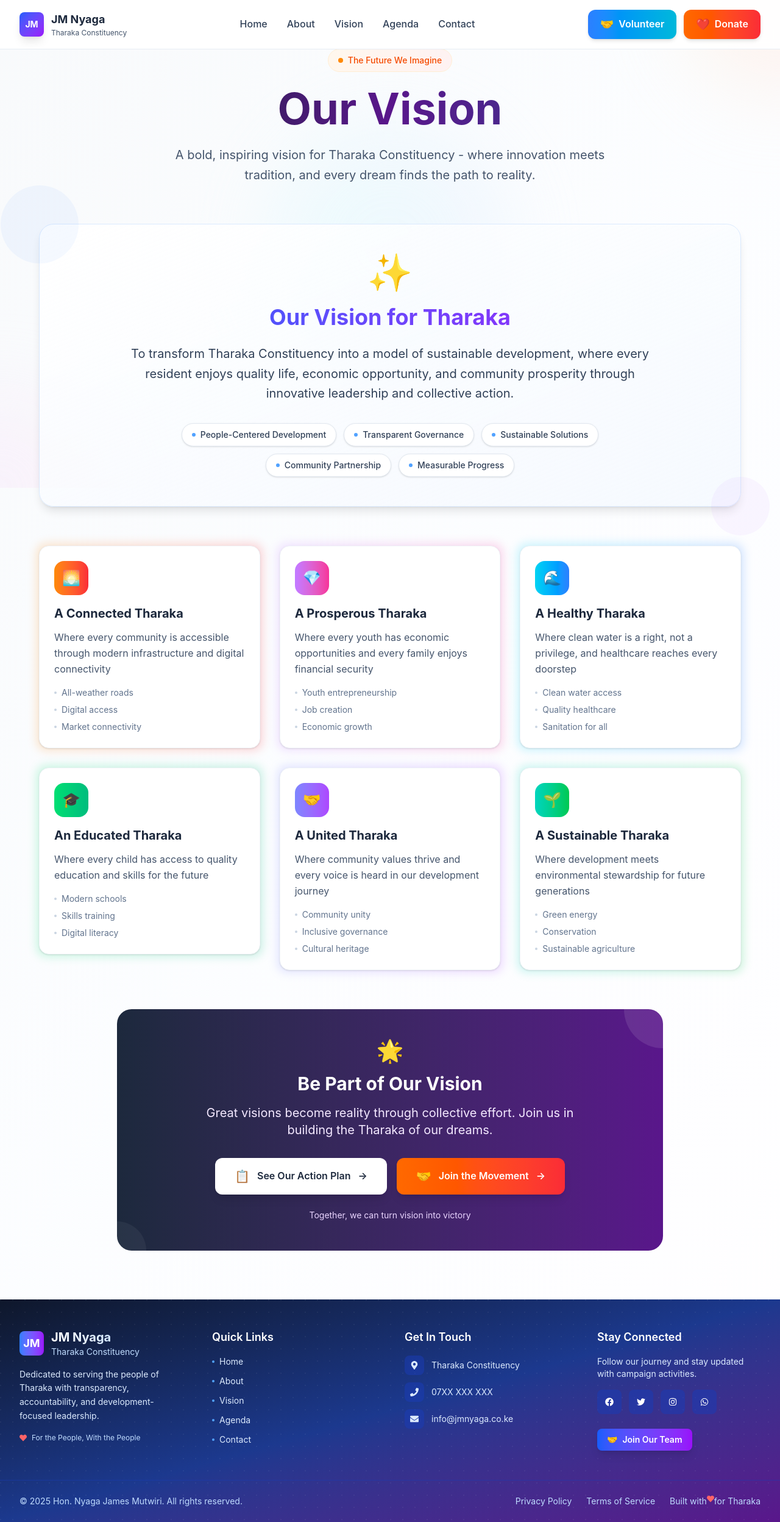
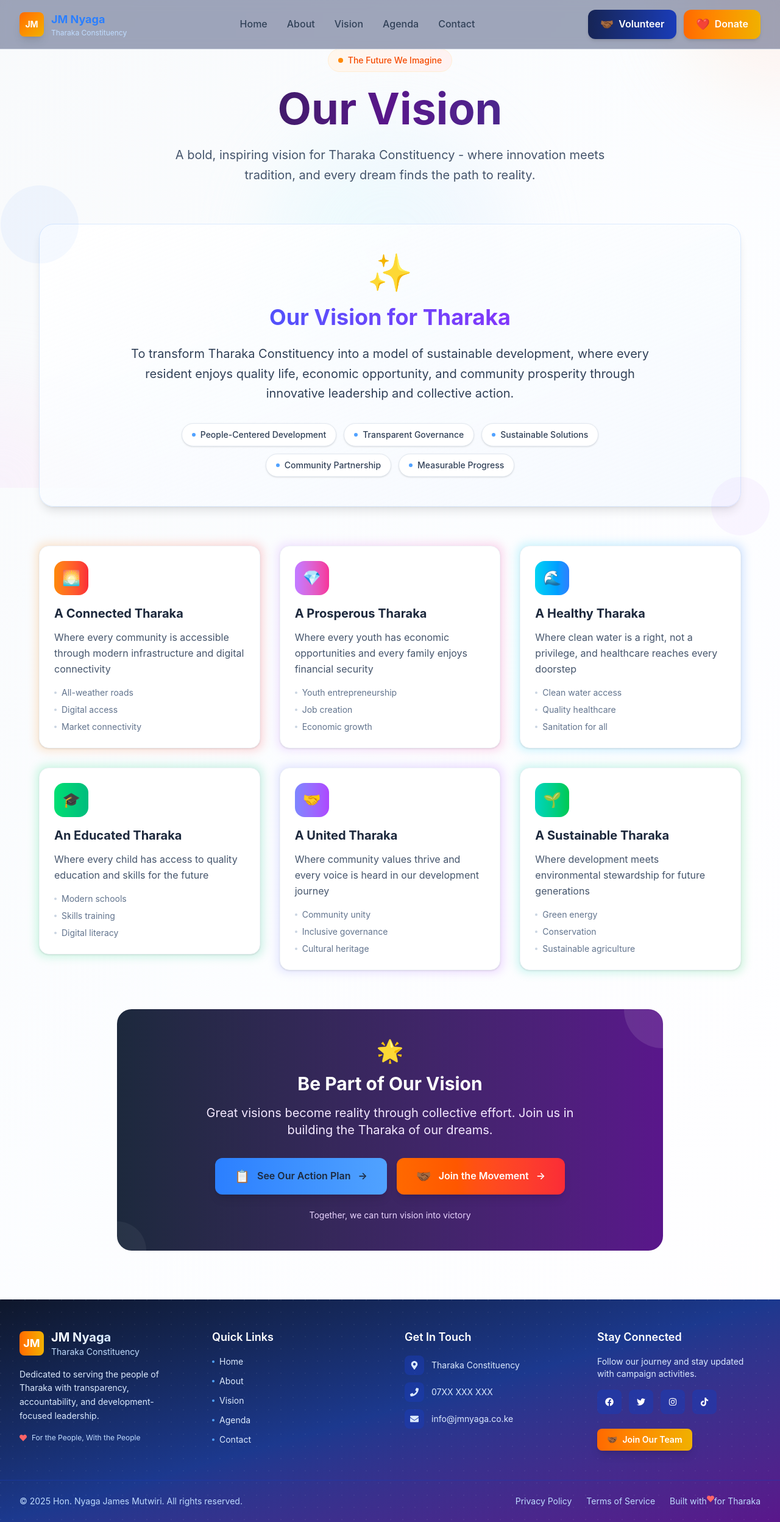
Before and after one commit to jane-spothub/nyaga-campaign, a Next.js app: page /vision in a window 1280 px wide. Shown: the whole page at 61% size. Built offline with nearby package versions, Linux system fonts and the light colour scheme.

Commit message:
latest updates

```diff
--- a/src/app/agenda/page.tsx
+++ b/src/app/agenda/page.tsx
@@ -276,7 +276,7 @@ export default function AgendaSection() {
                                     <div className="flex flex-col sm:flex-row gap-4 justify-center items-center">
                                         <Link
                                             href="/volunteer"
-                                            className="group inline-flex items-center justify-center gap-3 px-8 py-4 bg-white text-slate-800 rounded-xl font-semibold hover:bg-slate-100 transition-all duration-300 transform hover:scale-105 shadow-lg hover:shadow-xl min-w-[200px]"
+                                            className="group inline-flex items-center justify-center gap-3 px-8 py-4 bg-gradient-to-r from-orange-500 to-yellow-500 text-white rounded-xl font-semibold hover:bg-slate-100 transition-all duration-300 transform hover:scale-105 shadow-lg hover:shadow-xl min-w-[200px]"
                                         >
                                             <span className="text-xl">🤝</span>
                                             Become a Volunteer
@@ -285,7 +285,7 @@ export default function AgendaSection() {
 
                                         <Link
                                             href="/donate"
-                                            className="group inline-flex items-center justify-center gap-3 px-8 py-4 bg-gradient-to-r from-emerald-500 to-green-600 text-white rounded-xl font-semibold hover:from-emerald-600 hover:to-green-700 transition-all duration-300 transform hover:scale-105 shadow-lg hover:shadow-xl min-w-[200px]"
+                                            className="group inline-flex items-center justify-center gap-3 px-8 py-4 bg-gradient-to-r from-green-500 to-green-800 text-white rounded-xl font-semibold hover:from-emerald-600 hover:to-green-700 transition-all duration-300 transform hover:scale-105 shadow-lg hover:shadow-xl min-w-[200px]"
                                         >
                                             <span className="text-xl">❤️</span>
                                             Support Our Agenda
--- a/src/app/vision/page.tsx
+++ b/src/app/vision/page.tsx
@@ -162,7 +162,7 @@ export default function VisionSection() {
                                     <div className="flex flex-col sm:flex-row gap-4 justify-center items-center">
                                         <Link
                                             href="/agenda"
-                                            className="group inline-flex items-center justify-center gap-3 px-8 py-4 bg-white text-slate-800 rounded-xl font-semibold hover:bg-slate-100 transition-all duration-300 transform hover:scale-105 shadow-lg hover:shadow-xl min-w-[200px]"
+                                            className="group inline-flex items-center justify-center gap-3 px-8 py-4 bg-gradient-to-r from-blue-500 to-blue-400 text-slate-800 rounded-xl font-semibold hover:bg-slate-100 transition-all duration-300 transform hover:scale-105 shadow-lg hover:shadow-xl min-w-[200px]"
                                         >
                                             <span className="text-xl">📋</span>
                                             See Our Action Plan
@@ -173,7 +173,7 @@ export default function VisionSection() {
                                             href="/volunteer"
                                             className="group inline-flex items-center justify-center gap-3 px-8 py-4 bg-gradient-to-r from-orange-500 to-red-500 text-white rounded-xl font-semibold hover:from-orange-600 hover:to-red-600 transition-all duration-300 transform hover:scale-105 shadow-lg hover:shadow-xl min-w-[200px]"
                                         >
-                                            <span className="text-xl">🤝</span>
+                                            <span className="text-xl">🤝🏾</span>
                                             Join the Movement
                                             <span className="group-hover:translate-x-1 transition-transform">→</span>
                                         </Link>
--- a/src/components/Footer.tsx
+++ b/src/components/Footer.tsx
@@ -2,7 +2,7 @@
 "use client";
 
 import Link from "next/link";
-import { FaPhone, FaEnvelope, FaMapMarkerAlt, FaFacebook, FaTwitter, FaInstagram, FaWhatsapp, FaHeart } from 'react-icons/fa';
+import { FaPhone, FaEnvelope, FaMapMarkerAlt, FaFacebook, FaTwitter, FaInstagram, FaWhatsapp, FaHeart,FaTiktok } from 'react-icons/fa';
 import "../styles/styles.css"
 export default function Footer() {
     const currentYear = new Date().getFullYear();
@@ -16,10 +16,10 @@ export default function Footer() {
     ];
 
     const socialLinks = [
-        { icon: FaFacebook, href: "#", label: "Facebook" },
-        { icon: FaTwitter, href: "#", label: "Twitter" },
-        { icon: FaInstagram, href: "#", label: "Instagram" },
-        { icon: FaWhatsapp, href: "#", label: "WhatsApp" }
+        { icon: FaFacebook, href: "https://www.facebook.com/share/1SmyCkdLZb/", label: "Facebook" },
+        { icon: FaTwitter, href: "https://x.com/JMNyagake?t=mHQ5WNrIV7FyGVnEcVJeJw&s=09", label: "Twitter" },
+        { icon: FaInstagram, href: "https://www.instagram.com/jm_nyaga_kenya?igsh=MWQ4eWt3ZmplaDl3Yg==", label: "Instagram" },
+        { icon: FaTiktok, href: "https://www.tiktok.com/@jmnyagake?_r=1&_t=ZM-915URVUD16x", label: "WhatsApp" }
     ];
 
     return (
@@ -38,7 +38,7 @@ export default function Footer() {
                     {/* Brand Section */}
                     <div className="lg:col-span-1">
                         <div className="flex items-center gap-3 mb-4">
-                            <div className="w-10 h-10 bg-gradient-to-r from-blue-500 to-purple-600 rounded-lg flex items-center justify-center">
+                            <div className="w-10 h-10 bg-gradient-to-r from-orange-500 to-yellow-500 rounded-lg flex items-center justify-center">
                                 <span className="text-white font-bold text-lg">JM</span>
                             </div>
                             <div>
@@ -131,9 +131,9 @@ export default function Footer() {
                         {/* Call to Action */}
                         <Link
                             href="/volunteer"
-                            className="inline-flex items-center gap-2 px-4 py-2 bg-gradient-to-r from-blue-600 to-purple-600 hover:from-blue-700 hover:to-purple-700 text-white text-sm font-semibold rounded-lg transition-all duration-300 transform hover:scale-105 shadow-lg hover:shadow-xl"
+                            className="inline-flex items-center gap-2 px-4 py-2 bg-gradient-to-r from-orange-500 to-yellow-500 hover:from-blue-700 hover:to-purple-700 text-white text-sm font-semibold rounded-lg transition-all duration-300 transform hover:scale-105 shadow-lg hover:shadow-xl"
                         >
-                            <span>🤝</span>
+                            <span>🤝🏾</span>
                             Join Our Team
                         </Link>
                     </div>
--- a/src/components/Header.tsx
+++ b/src/components/Header.tsx
@@ -40,29 +40,29 @@ export default function Header() {
     ];
 
     const actionItems = [
-        { name: "Volunteer", href: "/volunteer", icon: "🤝", color: "from-blue-500 to-cyan-500" },
-        { name: "Donate", href: "/donate", icon: "❤️", color: "from-orange-500 to-red-500" }
+        { name: "Volunteer", href: "/volunteer", icon: "🤝🏾", color: "from-blue-950 to-blue-800" },
+        { name: "Donate", href: "/donate", icon: "❤️", color: "from-orange-500 to-yellow-500" }
     ];
 
     return (
         <>
             <header className={`fixed w-full top-0 left-0 z-50 transition-all duration-500 ${
                 scrolled
-                    ? 'bg-white/95 backdrop-blur-md shadow-lg border-b border-slate-200'
-                    : 'bg-white/90 backdrop-blur-sm border-b border-slate-200/80'
+                    ? 'bg-white backdrop-blur-md shadow-lg border-b border-slate-200'
+                    : 'bg-blue-950/40 backdrop-blur-sm border-b border-slate-200/80'
             }`}>
                 <div className="container mx-auto px-4 sm:px-6 lg:px-8">
                     <div className="flex justify-between items-center py-4">
                         {/* Logo */}
                         <Link href="/" className="flex items-center space-x-3 group">
-                            <div className="w-10 h-10 bg-gradient-to-br from-blue-600 to-purple-600 rounded-lg flex items-center justify-center shadow-lg group-hover:shadow-xl transition-all duration-300 transform group-hover:scale-105">
+                            <div className="w-10 h-10 bg-gradient-to-br from-orange-500 to-yellow-500 rounded-lg flex items-center justify-center shadow-lg group-hover:shadow-xl transition-all duration-300 transform group-hover:scale-105">
                                 <span className="text-white font-bold text-sm">JM</span>
                             </div>
                             <div className="flex flex-col">
-                                <span className="text-lg font-bold text-slate-800 group-hover:text-blue-600 transition-colors duration-300">
+                                <span className="text-lg font-bold text-blue-500 group-hover:text-blue-600 transition-colors duration-300">
                                     JM Nyaga
                                 </span>
-                                <span className="text-xs text-slate-600 group-hover:text-slate-700 transition-colors duration-300">
+                                <span className="text-xs text-blue-200 group-hover:text-slate-700 transition-colors duration-300">
                                     Tharaka Constituency
                                 </span>
                             </div>
@@ -145,7 +145,7 @@ export default function Header() {
                                 className="flex items-center space-x-3 group"
                                 onClick={handleLinkClick}
                             >
-                                <div className="w-12 h-12 bg-gradient-to-br from-blue-600 to-purple-600 rounded-xl flex items-center justify-center shadow-lg transform group-hover:scale-105 transition-all duration-300">
+                                <div className="w-12 h-12 bg-gradient-to-br from-orange-500 to-yellow-500 rounded-xl flex items-center justify-center shadow-lg transform group-hover:scale-105 transition-all duration-300">
                                     <span className="text-white font-bold text-lg">JM</span>
                                 </div>
                                 <div className="flex flex-col">
--- a/src/components/HeroSection.tsx
+++ b/src/components/HeroSection.tsx
@@ -41,7 +41,7 @@ export default function HeroSection() {
                         {/* Main Heading */}
                         <h1 className="text-5xl sm:text-6xl lg:text-7xl font-bold text-white mb-6 leading-tight">
                             Building a{" "}
-                            <span className="bg-gradient-to-r from-orange-500 to-red-500 bg-clip-text text-transparent">
+                            <span className="bg-gradient-to-r from-orange-400 to-yellow-700 bg-clip-text text-transparent">
                                 Better Future
                             </span>
                             <br />
@@ -70,9 +70,9 @@ export default function HeroSection() {
 
                             <Link
                                 href="/donate"
-                                className="group inline-flex items-center justify-center gap-3 px-8 py-4 bg-gradient-to-r from-red-950 to-red-600 text-white rounded-xl font-semibold hover:from-orange-600 hover:to-red-600 transition-all duration-300 transform hover:scale-105 shadow-lg hover:shadow-xl min-w-[200px]"
+                                className="group inline-flex items-center justify-center gap-3 px-8 py-4 bg-gradient-to-r from-orange-500 to-yellow-500 text-black rounded-xl font-semibold hover:from-orange-600 hover:to-red-600 transition-all duration-300 transform hover:scale-105 shadow-lg hover:shadow-xl min-w-[200px]"
                             >
-                                <span className="text-xl">🤍</span>
+                                <span className="text-xl">❤️</span>
                                 Donate Now
                                 <span className="group-hover:translate-x-1 transition-transform">→</span>
                             </Link>
```
